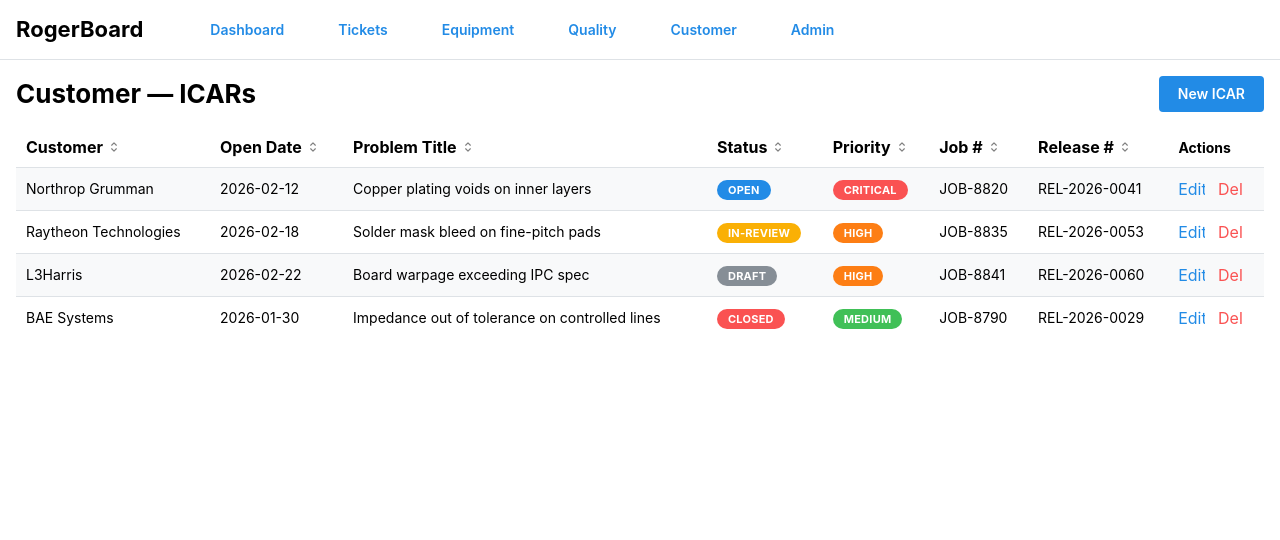
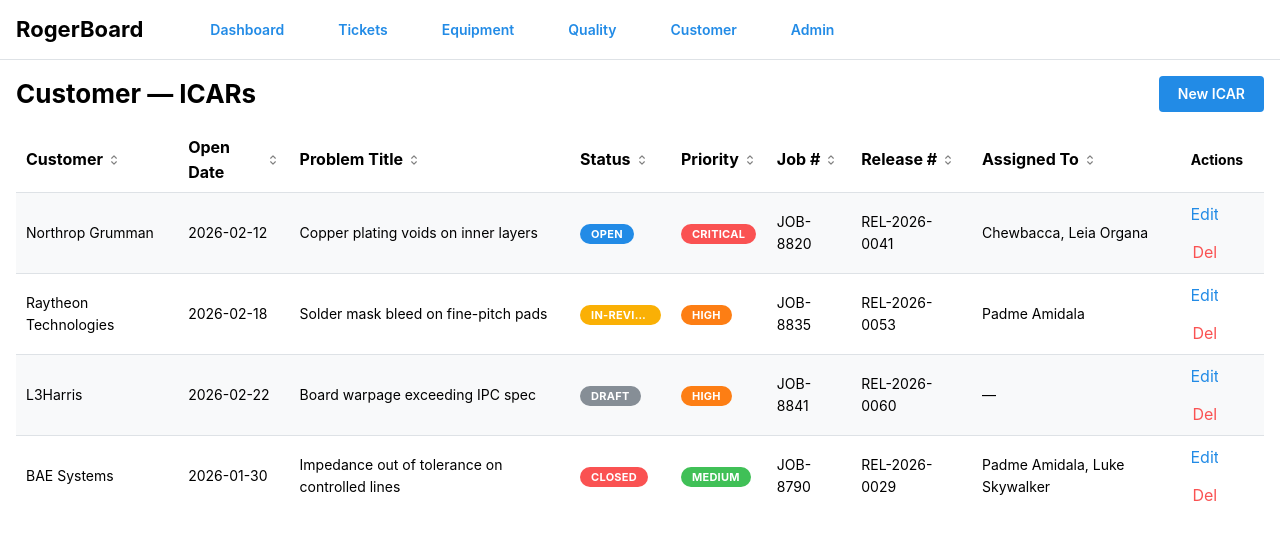
Before and after one commit to pushkatel/v2rogerBoard, a React (Vite) app: page /customer in a window 1280 px wide. Shown: the top 540 px of the page. Built offline with nearby package versions, Linux system fonts and the light colour scheme.

Commit message:
feat: add assigned employees field to ICAR form

```diff
--- a/src/components/pages/customer/Customer.tsx
+++ b/src/components/pages/customer/Customer.tsx
@@ -13,7 +13,7 @@
 import { ICARForm } from "./ICARForm";
 
 export const Customer = () => {
-  const { icars, addICAR, updateICAR, deleteICAR } = useAppContext();
+  const { icars, employees, addICAR, updateICAR, deleteICAR } = useAppContext();
   const [opened, { open, close }] = useDisclosure(false);
   const [editing, setEditing] = useState<ICAR | null>(null);
 
@@ -38,8 +38,20 @@
       },
       { header: "Job #", accessor: "jobNumber" },
       { header: "Release #", accessor: "releaseNumber" },
+      {
+        header: "Assigned To",
+        accessor: (i) =>
+          i.assignedEmployeeIds
+            .map((id) => employees.find((emp) => emp.id === id)?.name)
+            .filter(Boolean)
+            .join(", ") || "—",
+        sortValue: (i) =>
+          i.assignedEmployeeIds
+            .map((id) => employees.find((emp) => emp.id === id)?.name ?? "")
+            .join(", "),
+      },
     ],
-    [],
+    [employees],
   );
 
   const form = useForm({
@@ -57,6 +69,7 @@
       containmentAction: "",
       status: "draft" as TicketStatus,
       priority: "medium" as Priority,
+      assignedEmployeeIds: [] as string[],
     },
   });
 
@@ -76,6 +89,7 @@
         containmentAction: editing.containmentAction,
         status: editing.status,
         priority: editing.priority,
+        assignedEmployeeIds: editing.assignedEmployeeIds,
       });
     } else {
       form.reset();
--- a/src/components/pages/customer/ICARForm.tsx
+++ b/src/components/pages/customer/ICARForm.tsx
@@ -2,6 +2,7 @@
 import type { UseFormReturnType } from "@mantine/form";
 import type { FormEventHandler } from "react";
 
+import { EmployeeSelect } from "@/components/shared/form-fields/EmployeeSelect";
 import { useAppContext } from "@/data/AppContext";
 import type { Priority, TicketStatus } from "@/types";
 import { priorityOptions, statusOptions } from "@/utils";
@@ -21,6 +22,7 @@
     containmentAction: string;
     status: TicketStatus;
     priority: Priority;
+    assignedEmployeeIds: string[];
   }>;
   onSubmit: FormEventHandler<HTMLFormElement>;
   editing: boolean;
@@ -110,6 +112,7 @@
           minRows={3}
           {...form.getInputProps("containmentAction")}
         />
+        <EmployeeSelect {...form.getInputProps("assignedEmployeeIds")} />
         <Button type="submit">{editing ? "Update" : "Create"}</Button>
       </Stack>
     </form>
--- a/src/data/seed.ts
+++ b/src/data/seed.ts
@@ -355,6 +355,7 @@
     containmentAction: "Quarantined remaining panels from lot #6200. Increased desmear chemistry monitoring to every 4 hours. Re-processed affected panels through full desmear and re-plate cycle.",
     status: "open",
     priority: "critical",
+    assignedEmployeeIds: ["emp-4", "emp-2"],
   },
   {
     id: "icar-2",
@@ -372,6 +373,7 @@
     containmentAction: "Switched to high-resolution LDI profile for all jobs with pad openings below 8 mil. Reworked affected panels with strip and re-coat.",
     status: "in-review",
     priority: "high",
+    assignedEmployeeIds: ["emp-5"],
   },
   {
     id: "icar-3",
@@ -389,6 +391,7 @@
     containmentAction: "",
     status: "draft",
     priority: "high",
+    assignedEmployeeIds: [],
   },
   {
     id: "icar-4",
@@ -406,6 +409,7 @@
     containmentAction: "Added incoming Dk verification step for all controlled-impedance jobs. Adjusted trace width compensation in CAM to account for material variation. Scrapped affected panels and re-fabricated.",
     status: "closed",
     priority: "medium",
+    assignedEmployeeIds: ["emp-5", "emp-1"],
   },
 ];
 
--- a/src/types.ts
+++ b/src/types.ts
@@ -64,6 +64,7 @@
   containmentAction: string;
   status: TicketStatus;
   priority: Priority;
+  assignedEmployeeIds: string[];
 }
 
 export interface ECN {
```
